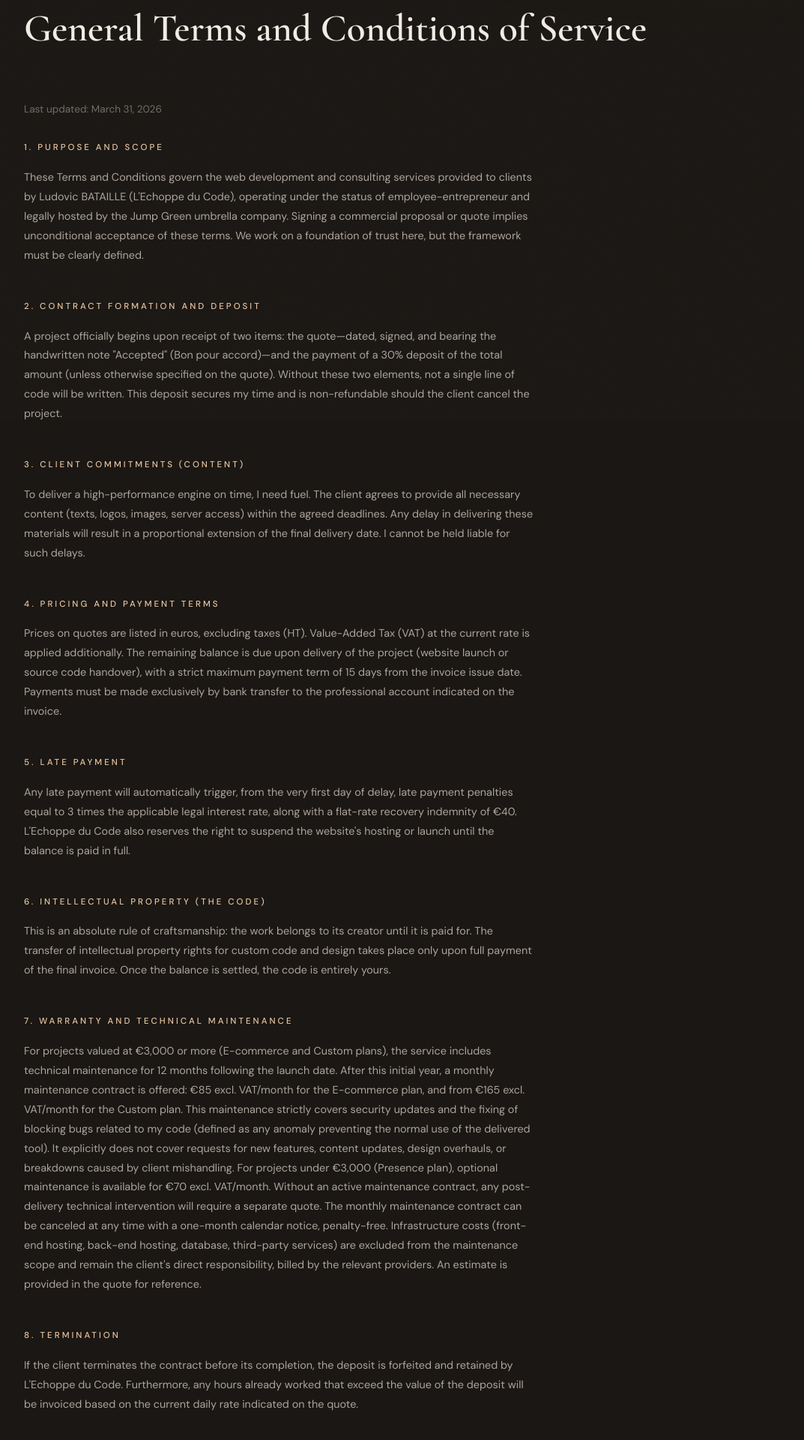
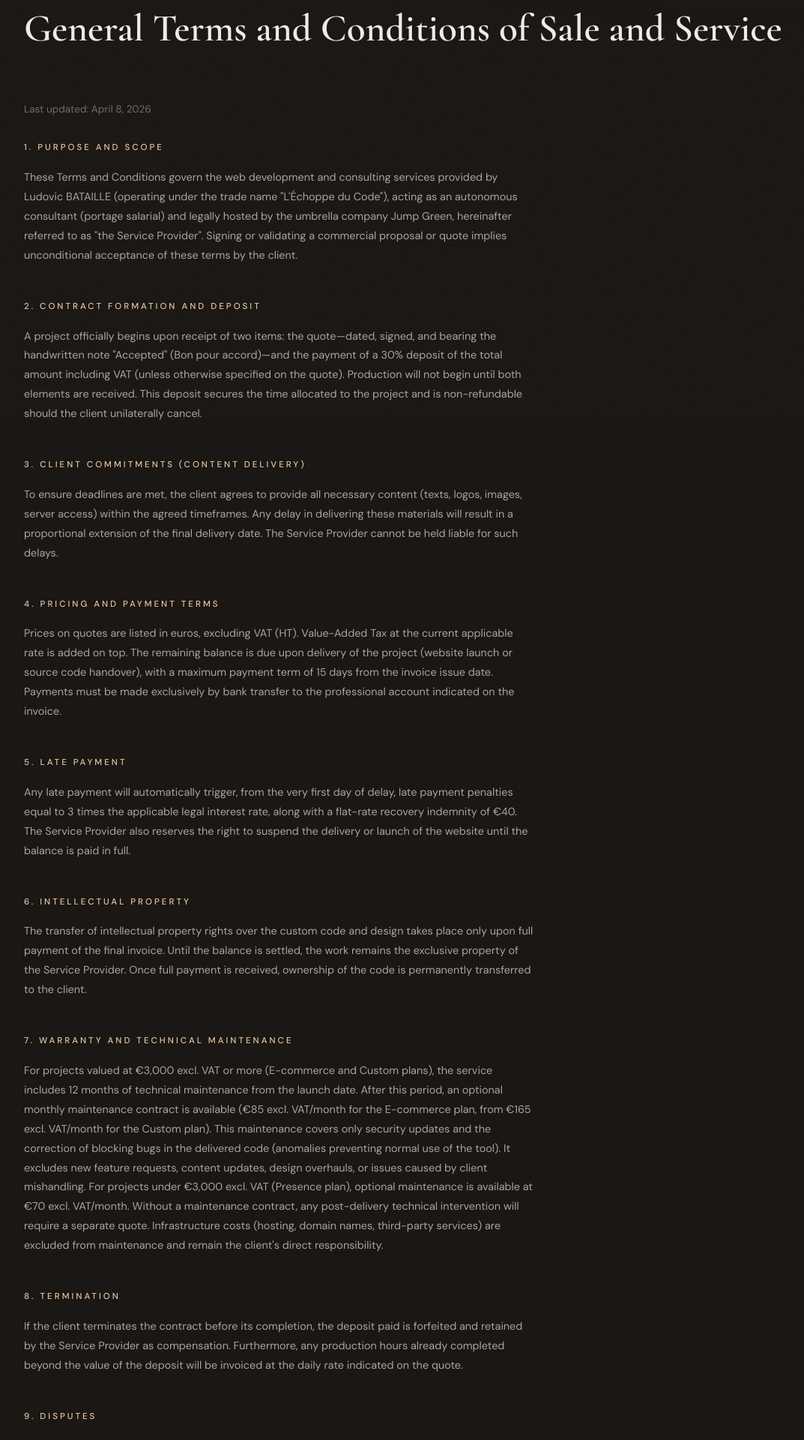
Before and after one commit to B-ludovic/le-comptoir-du-code, a Next.js app: page /en/conditions-generales in a window 1280 px wide. Shown: the part 240-2160 px from the top of the page at 75% size, without its empty margins (40-1113 px from the left). Built offline with nearby package versions, Linux system fonts and the light colour scheme.

Commit message:
docs(cgv): mise à jour des conditions générales de vente et prestation de services

```diff
--- a/app/[locale]/conditions-generales/page.tsx
+++ b/app/[locale]/conditions-generales/page.tsx
@@ -38,94 +38,94 @@ const articles = {
     {
       title: "1. Objet et champ d'application",
       content:
-        "Les présentes conditions régissent les prestations de développement web et de conseil proposées par Ludovic BATAILLE (L'Echoppe du Code), agissant sous le statut d'entrepreneur-salarié et hébergé juridiquement par la société de portage salarial Jump Green, à ses clients. Toute signature d'une proposition commerciale ou d'un devis implique l'acceptation sans réserve de ces conditions. Ici, on travaille en confiance, mais le cadre est défini.",
+        "Les présentes conditions régissent les prestations de développement web et de conseil réalisées par Ludovic BATAILLE (opérant sous la marque commerciale \"L'Échoppe du Code\"), agissant en qualité de consultant autonome (Salarié porté) et hébergé juridiquement par la société de portage salarial Jump Green, ci-après désignée \"Le Prestataire\". Toute validation d'une proposition commerciale ou d'un devis implique l'acceptation sans réserve des présentes conditions par le client.",
     },
     {
       title: "2. Formation du contrat et Acompte",
       content:
-        "Un projet démarre officiellement à réception de deux éléments : le devis daté, signé, et portant la mention \"Bon pour accord\", et le paiement d'un acompte de 30 % du montant total (sauf mention contraire sur le devis). Sans ces deux éléments, aucune ligne de code ne sera écrite. L'acompte valide la réservation de mon temps et n'est pas remboursable en cas d'annulation par le client.",
+        "Un projet débute officiellement à réception de deux éléments : le devis daté, signé, et portant la mention \"Bon pour accord\", ainsi que le paiement d'un acompte de 30 % du montant total TTC (sauf mention contraire sur le devis). La production ne démarrera qu'à réception de ces éléments. L'acompte valide la réservation du temps alloué au projet et n'est pas remboursable en cas d'annulation unilatérale par le client.",
     },
     {
-      title: "3. Les engagements du Client (Le contenu)",
+      title: "3. Les engagements du Client (Fourniture des contenus)",
       content:
-        "Pour que je puisse livrer un moteur performant dans les temps, j'ai besoin de carburant. Le client s'engage à fournir l'ensemble des contenus (textes, logos, images, accès serveurs) nécessaires à la réalisation du projet dans les délais convenus. Tout retard dans la livraison de ces éléments entraînera un report proportionnel de la date de livraison finale. Je ne saurais en être tenu responsable.",
+        "Pour garantir le respect des délais, le client s'engage à fournir l'ensemble des contenus (textes, logos, images, accès serveurs) nécessaires à la réalisation du projet dans les temps convenus. Tout retard dans la livraison de ces éléments entraînera un report proportionnel de la date de livraison finale. Le Prestataire ne saurait en être tenu responsable.",
     },
     {
       title: "4. Tarifs et Modalités de paiement",
       content:
-        "Les prix sur les devis sont indiqués en euros et Hors Taxes (HT). La Taxe sur la Valeur Ajoutée (TVA) au taux en vigueur s'applique en sus. Le solde de la facture est exigible à la livraison du projet (mise en ligne ou livraison du code source), avec un délai maximum de 15 jours à compter de la date d'émission de la facture. Le règlement s'effectue par virement bancaire uniquement, sur le compte bancaire professionnel indiqué sur la facture.",
+        "Les prix figurant sur les devis sont indiqués en euros et Hors Taxes (HT). La Taxe sur la Valeur Ajoutée (TVA) au taux en vigueur s'applique en sus. Le solde de la facture est exigible à la livraison du projet (mise en ligne ou livraison du code source), avec un délai de paiement maximum de 15 jours à compter de la date d'émission de la facture. Le règlement s'effectue par virement bancaire uniquement, sur le compte professionnel indiqué sur la facture.",
     },
     {
       title: "5. Retard de paiement",
       content:
-        "Tout retard de paiement entraînera de plein droit, dès le premier jour de retard, l'application de pénalités de retard égales à 3 fois le taux d'intérêt légal en vigueur, ainsi qu'une indemnité forfaitaire pour frais de recouvrement de 40 €. L'Echoppe du Code se réserve également le droit de suspendre la mise en ligne du site jusqu'au règlement intégral.",
+        "Tout retard de paiement entraînera de plein droit, dès le premier jour de retard, l'application de pénalités de retard égales à 3 fois le taux d'intérêt légal en vigueur, ainsi qu'une indemnité forfaitaire pour frais de recouvrement de 40 €. Le Prestataire se réserve également le droit de suspendre la mise en ligne ou la livraison du site jusqu'au règlement intégral.",
     },
     {
-      title: "6. Propriété Intellectuelle (Le Code)",
+      title: "6. Propriété Intellectuelle",
       content:
-        "C'est une règle absolue de l'artisanat : l'œuvre appartient à son créateur tant qu'elle n'est pas payée. Le transfert des droits de propriété intellectuelle sur le code sur-mesure et le design ne s'opère qu'au moment du paiement intégral de la facture finale. Une fois soldé, le code vous appartient.",
+        "Le transfert des droits de propriété intellectuelle sur le code sur-mesure et le design ne s'opère qu'au moment du paiement intégral de la facture finale. Tant que le solde n'est pas réglé, l'œuvre demeure la propriété exclusive du Prestataire. Une fois le paiement intégral effectué, la propriété du code est définitivement cédée au client.",
     },
     {
       title: "7. Garantie et Maintenance technique",
       content:
-        "Pour les projets d'une valeur égale ou supérieure à 3 000 € (offres E-commerce et Sur-Mesure), la prestation inclut une maintenance technique d'une durée de 12 mois à compter de la mise en ligne. Au terme de cette première année, un contrat de maintenance mensuel est proposé : 85 € HT/mois pour l'offre E-commerce, à partir de 165 € HT/mois pour l'offre Sur-Mesure. Cette maintenance couvre exclusivement les mises à jour de sécurité et la correction de bugs bloquants liés à mon code, définis comme toute anomalie empêchant l'utilisation normale de l'outil tel que livré. Elle ne couvre en aucun cas les demandes de nouvelles fonctionnalités, les modifications de contenu, les refontes de design, ou les pannes causées par une manipulation du client. Pour les projets d'une valeur inférieure à 3 000 € (offre Présence), une maintenance optionnelle est disponible à 70 € HT/mois. En l'absence de contrat de maintenance, toute intervention technique post-livraison fera l'objet d'un devis séparé. Le contrat de maintenance mensuel est résiliable à tout moment avec un préavis d'un mois calendaire, sans pénalité. Les coûts d'infrastructure (hébergement front-end, back-end, base de données, services tiers) sont exclus de la maintenance et restent à la charge directe du client, facturés par les prestataires concernés. Une estimation est fournie dans le devis à titre indicatif.",
+        "Pour les projets d'une valeur égale ou supérieure à 3 000 € HT (offres E-commerce et Sur-Mesure), la prestation inclut une maintenance technique d'une durée de 12 mois à compter de la mise en ligne. Au terme de cette période, un contrat de maintenance mensuel optionnel est proposé (85 € HT/mois pour l'offre E-commerce, à partir de 165 € HT/mois pour l'offre Sur-Mesure). Cette maintenance couvre exclusivement les mises à jour de sécurité et la correction de bugs bloquants liés au code livré (anomalies empêchant l'utilisation normale de l'outil). Elle exclut les demandes de nouvelles fonctionnalités, les modifications de contenu, les refontes de design, ou les pannes causées par une manipulation du client. Pour les projets d'une valeur inférieure à 3 000 € HT (offre Présence), une maintenance optionnelle est disponible à 70 € HT/mois. En l'absence de contrat de maintenance, toute intervention technique post-livraison fera l'objet d'un devis séparé. Les coûts d'infrastructure (hébergement, noms de domaine, services tiers) sont exclus de la maintenance et restent à la charge directe du client.",
     },
     {
       title: "8. Résiliation",
       content:
-        "En cas de rupture du contrat avant son terme par le client, l'acompte reste acquis à l'Echoppe du Code. De plus, les heures déjà travaillées au-delà du montant de l'acompte seront facturées sur la base du taux journalier en vigueur indiqué sur le devis.",
+        "En cas de rupture du contrat avant son terme par le client, l'acompte versé reste acquis au Prestataire à titre de dédommagement. De plus, les heures de production déjà réalisées au-delà du montant de l'acompte seront facturées sur la base du taux journalier en vigueur indiqué sur le devis.",
     },
     {
       title: "9. Litiges",
       content:
-        "Les présentes conditions sont soumises au droit français. En cas de litige, on essaiera toujours de trouver une solution à l'amiable autour de l'echoppe. À défaut, le tribunal compétent sera celui du ressort du siège social de la société Jump Green (Tribunal de Commerce de Bobigny).",
+        "Les présentes conditions sont soumises au droit français. En cas de litige, les parties s'efforceront de trouver une solution amiable. À défaut d'accord, le tribunal compétent sera celui du ressort du siège social de la société de portage (Tribunal de Commerce compétent).",
     },
   ],
   en: [
     {
       title: "1. Purpose and Scope",
       content:
-        "These Terms and Conditions govern the web development and consulting services provided to clients by Ludovic BATAILLE (L'Echoppe du Code), operating under the status of employee-entrepreneur and legally hosted by the Jump Green umbrella company. Signing a commercial proposal or quote implies unconditional acceptance of these terms. We work on a foundation of trust here, but the framework must be clearly defined.",
+        "These Terms and Conditions govern the web development and consulting services provided by Ludovic BATAILLE (operating under the trade name \"L'Échoppe du Code\"), acting as an autonomous consultant (portage salarial) and legally hosted by the umbrella company Jump Green, hereinafter referred to as \"the Service Provider\". Signing or validating a commercial proposal or quote implies unconditional acceptance of these terms by the client.",
     },
     {
       title: "2. Contract Formation and Deposit",
       content:
-        'A project officially begins upon receipt of two items: the quote—dated, signed, and bearing the handwritten note "Accepted" (Bon pour accord)—and the payment of a 30% deposit of the total amount (unless otherwise specified on the quote). Without these two elements, not a single line of code will be written. This deposit secures my time and is non-refundable should the client cancel the project.',
+        'A project officially begins upon receipt of two items: the quote—dated, signed, and bearing the handwritten note "Accepted" (Bon pour accord)—and the payment of a 30% deposit of the total amount including VAT (unless otherwise specified on the quote). Production will not begin until both elements are received. This deposit secures the time allocated to the project and is non-refundable should the client unilaterally cancel.',
     },
     {
-      title: "3. Client Commitments (Content)",
+      title: "3. Client Commitments (Content Delivery)",
       content:
-        "To deliver a high-performance engine on time, I need fuel. The client agrees to provide all necessary content (texts, logos, images, server access) within the agreed deadlines. Any delay in delivering these materials will result in a proportional extension of the final delivery date. I cannot be held liable for such delays.",
+        "To ensure deadlines are met, the client agrees to provide all necessary content (texts, logos, images, server access) within the agreed timeframes. Any delay in delivering these materials will result in a proportional extension of the final delivery date. The Service Provider cannot be held liable for such delays.",
     },
     {
       title: "4. Pricing and Payment Terms",
       content:
-        "Prices on quotes are listed in euros, excluding taxes (HT). Value-Added Tax (VAT) at the current rate is applied additionally. The remaining balance is due upon delivery of the project (website launch or source code handover), with a strict maximum payment term of 15 days from the invoice issue date. Payments must be made exclusively by bank transfer to the professional account indicated on the invoice.",
+        "Prices on quotes are listed in euros, excluding VAT (HT). Value-Added Tax at the current applicable rate is added on top. The remaining balance is due upon delivery of the project (website launch or source code handover), with a maximum payment term of 15 days from the invoice issue date. Payments must be made exclusively by bank transfer to the professional account indicated on the invoice.",
     },
     {
       title: "5. Late Payment",
       content:
-        "Any late payment will automatically trigger, from the very first day of delay, late payment penalties equal to 3 times the applicable legal interest rate, along with a flat-rate recovery indemnity of €40. L'Echoppe du Code also reserves the right to suspend the website's hosting or launch until the balance is paid in full.",
+        "Any late payment will automatically trigger, from the very first day of delay, late payment penalties equal to 3 times the applicable legal interest rate, along with a flat-rate recovery indemnity of €40. The Service Provider also reserves the right to suspend the delivery or launch of the website until the balance is paid in full.",
     },
     {
-      title: "6. Intellectual Property (The Code)",
+      title: "6. Intellectual Property",
       content:
-        "This is an absolute rule of craftsmanship: the work belongs to its creator until it is paid for. The transfer of intellectual property rights for custom code and design takes place only upon full payment of the final invoice. Once the balance is settled, the code is entirely yours.",
+        "The transfer of intellectual property rights over the custom code and design takes place only upon full payment of the final invoice. Until the balance is settled, the work remains the exclusive property of the Service Provider. Once full payment is received, ownership of the code is permanently transferred to the client.",
     },
     {
       title: "7. Warranty and Technical Maintenance",
       content:
-        "For projects valued at €3,000 or more (E-commerce and Custom plans), the service includes technical maintenance for 12 months following the launch date. After this initial year, a monthly maintenance contract is offered: €85 excl. VAT/month for the E-commerce plan, and from €165 excl. VAT/month for the Custom plan. This maintenance strictly covers security updates and the fixing of blocking bugs related to my code (defined as any anomaly preventing the normal use of the delivered tool). It explicitly does not cover requests for new features, content updates, design overhauls, or breakdowns caused by client mishandling. For projects under €3,000 (Presence plan), optional maintenance is available for €70 excl. VAT/month. Without an active maintenance contract, any post-delivery technical intervention will require a separate quote. The monthly maintenance contract can be canceled at any time with a one-month calendar notice, penalty-free. Infrastructure costs (front-end hosting, back-end hosting, database, third-party services) are excluded from the maintenance scope and remain the client's direct responsibility, billed by the relevant providers. An estimate is provided in the quote for reference.",
+        "For projects valued at €3,000 excl. VAT or more (E-commerce and Custom plans), the service includes 12 months of technical maintenance from the launch date. After this period, an optional monthly maintenance contract is available (€85 excl. VAT/month for the E-commerce plan, from €165 excl. VAT/month for the Custom plan). This maintenance covers only security updates and the correction of blocking bugs in the delivered code (anomalies preventing normal use of the tool). It excludes new feature requests, content updates, design overhauls, or issues caused by client mishandling. For projects under €3,000 excl. VAT (Presence plan), optional maintenance is available at €70 excl. VAT/month. Without a maintenance contract, any post-delivery technical intervention will require a separate quote. Infrastructure costs (hosting, domain names, third-party services) are excluded from maintenance and remain the client's direct responsibility.",
     },
     {
       title: "8. Termination",
       content:
-        "If the client terminates the contract before its completion, the deposit is forfeited and retained by L'Echoppe du Code. Furthermore, any hours already worked that exceed the value of the deposit will be invoiced based on the current daily rate indicated on the quote.",
+        "If the client terminates the contract before its completion, the deposit paid is forfeited and retained by the Service Provider as compensation. Furthermore, any production hours already completed beyond the value of the deposit will be invoiced at the daily rate indicated on the quote.",
     },
     {
       title: "9. Disputes",
       content:
-        "These terms are governed by French law. In the event of a dispute, we will always try to find an amicable solution around the echoppe first. Failing that, the competent jurisdiction will be the Commercial Court of Bobigny, aligned with the registered office of Jump Green.",
+        "These terms are governed by French law. In the event of a dispute, the parties will endeavour to reach an amicable resolution. Failing that, the competent jurisdiction will be the Commercial Court with authority over the registered office of the umbrella company.",
     },
   ],
 }
@@ -152,12 +152,12 @@ export default async function ConditionsGenerales({
 
           <h1 className={styles.title}>
             {isFr
-              ? 'Conditions Générales de Prestation de Services'
-              : 'General Terms and Conditions of Service'}
+              ? 'Conditions Générales de Vente et de Prestation de Services'
+              : 'General Terms and Conditions of Sale and Service'}
           </h1>
 
           <p className={styles.text} style={{ opacity: 0.6, fontSize: '0.85rem', marginBottom: '2rem' }}>
-            {isFr ? 'Dernière mise à jour : 31 mars 2026' : 'Last updated: March 31, 2026'}
+            {isFr ? 'Dernière mise à jour : 8 avril 2026' : 'Last updated: April 8, 2026'}
           </p>
 
           {content.map((article) => (
```
